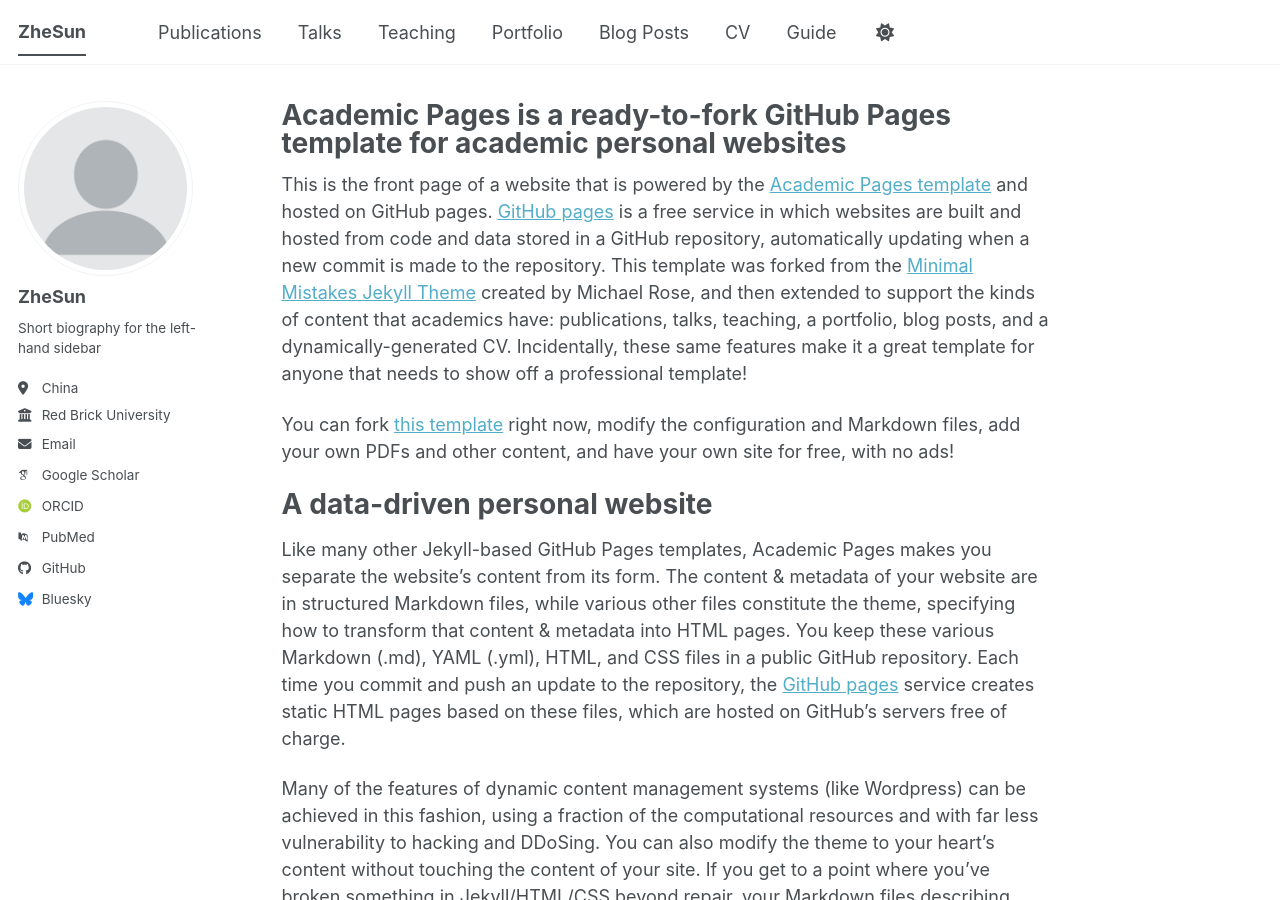
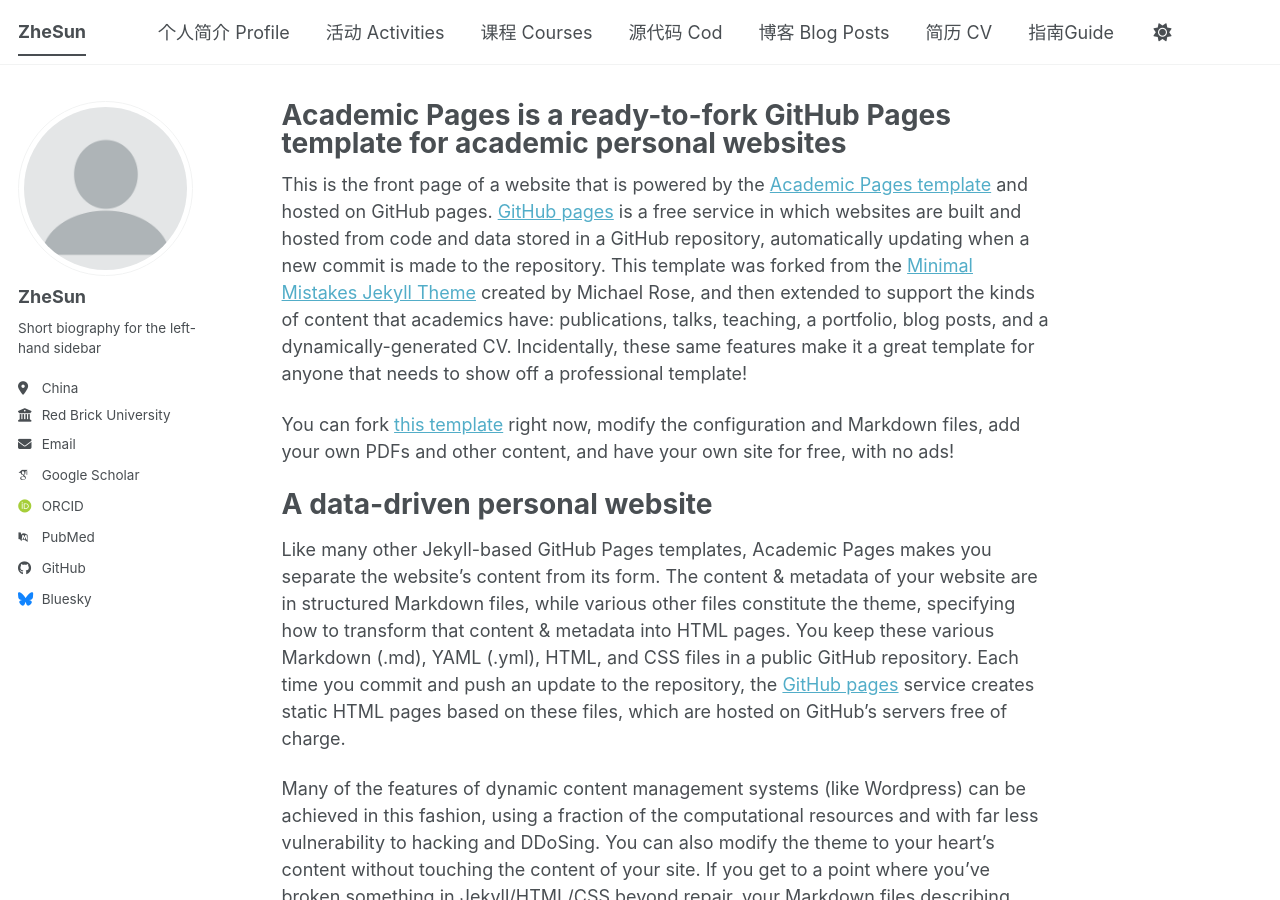
Before and after one commit to ZheSun208/ZheSun208.github.io, a Jekyll site: the page built from _pages/about.md, in a window 1280 px wide and 900 px high. Built offline with Jekyll 4.4.1, drawn with Linux system fonts in a browser that asks for light colours; some web fonts are replaced; a script bundle is joined from its source files by our own code; library files that are not in the unit come from our copies.

Commit message:
Update navigation.yml

```diff
--- a/_data/navigation.yml
+++ b/_data/navigation.yml
@@ -1,3 +1,12 @@
+# The following is the order of the links in the header of the website.
+#
+# Changing the order here will adjust the order and you can also add additional
+# links. Removing a link prevents it from showing in the header, but does not
+# prevent it from being included in the site.
+#
+# NOTE that only one of the CV options should be selected, the first is for the
+#      Markdown formatted page while the second is generated using JSON.
+
 # The following is the order of the links in the header of the website.
 #
 # Changing the order here will adjust the order and you can also add additional
@@ -8,26 +17,26 @@
 #      Markdown formatted page while the second is generated using JSON.
 
 main:
-  - title: "Publications"
+  - title: "个人简介 Profile"
     url: /publications/
 
-  - title: "Talks"
+  - title: "活动 Activities"
     url: /talks/
 
-  - title: "Teaching"
+  - title: "课程 Courses"
     url: /teaching/
 
-  - title: "Portfolio"
+  - title: "源代码 Cod"
     url: /portfolio/
 
-  - title: "Blog Posts"
+  - title: "博客 Blog Posts"
     url: /year-archive/
 
-  - title: "CV"
+  - title: "简历 CV"
     url: /cv/
 
   # - title: "CV"
   #   url: /cv-json/
 
-  - title: "Guide"
+  - title: "指南Guide"
     url: /markdown/
```
